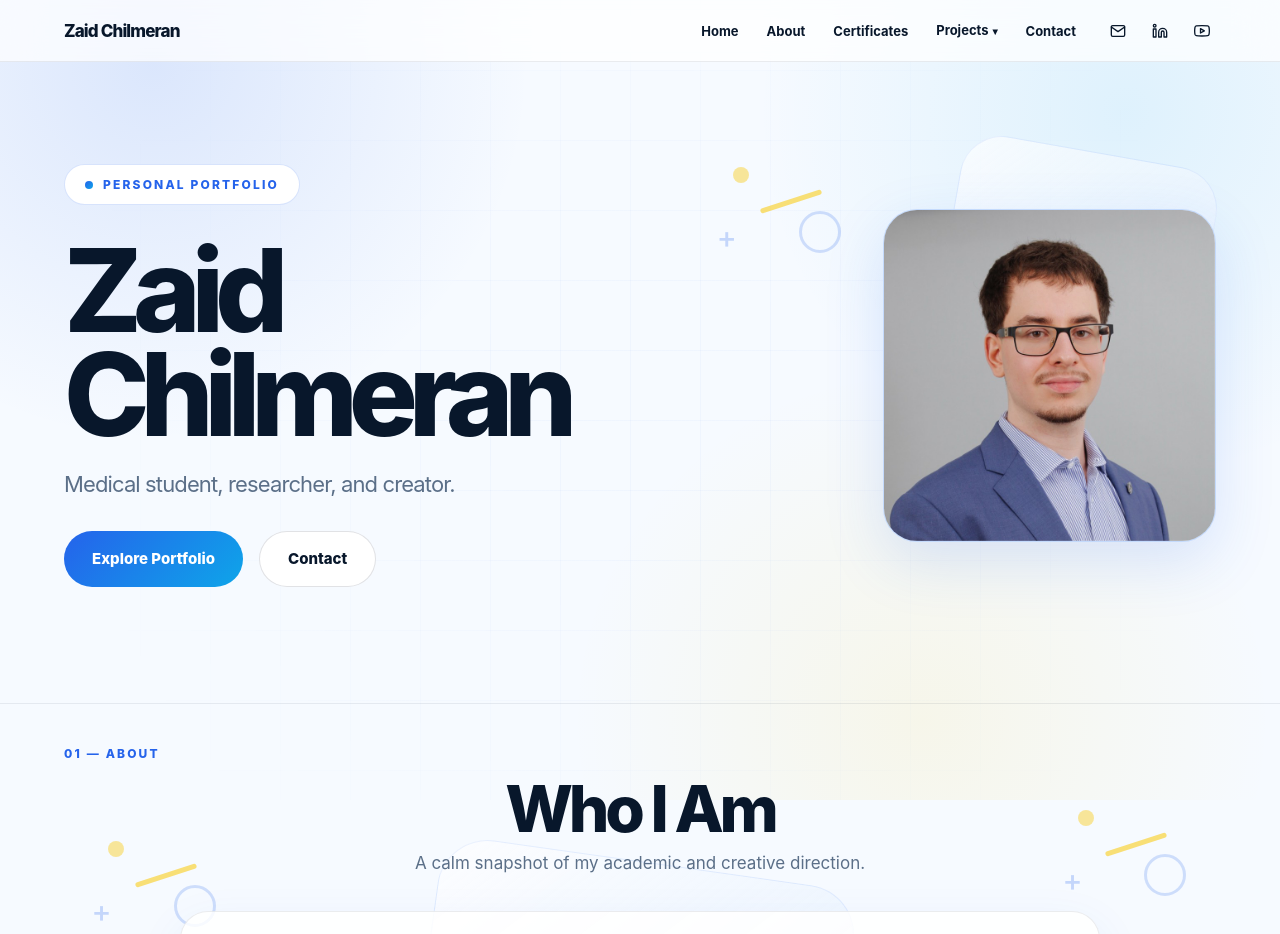
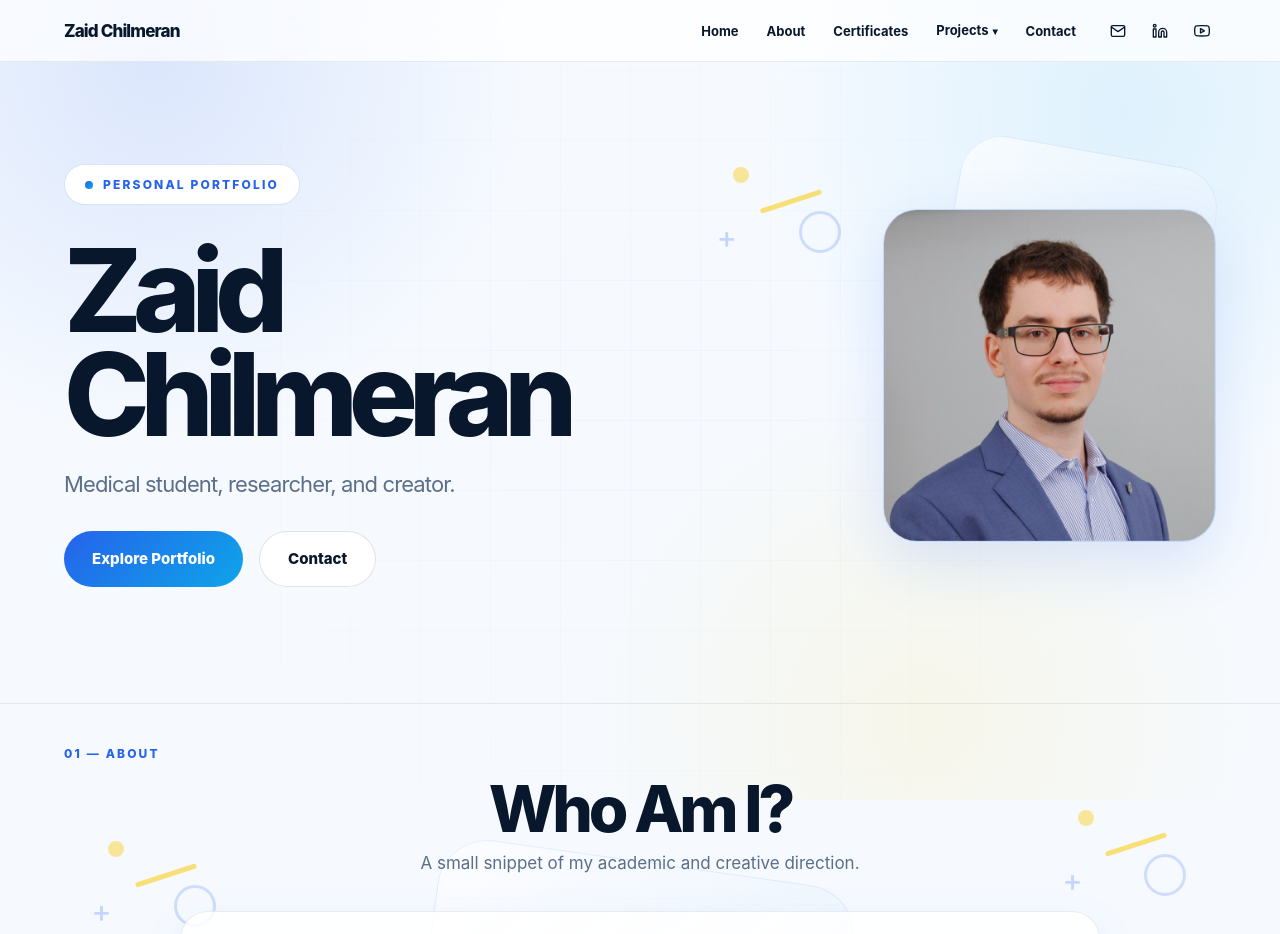
Before and after one commit to zaidc901/zaidchilmeran.com, a React (Vite) app: page / in a window 1280 px wide. Shown: the top 934 px of the page. Built offline with nearby package versions, Linux system fonts and the light colour scheme.

Commit message:
Adjusted about me

```diff
--- a/src/App.jsx
+++ b/src/App.jsx
@@ -1018,9 +1018,9 @@ export default function App() {
 
         <SmallLabel>01 — About</SmallLabel>
 
-        <h2>Who I Am</h2>
+        <h2>Who Am I?</h2>
 
-        <p className="about-sub">A calm snapshot of my academic and creative direction.</p>
+        <p className="about-sub">A small snippet of my academic and creative direction.</p>
 
         <p className="about-card">
           I am a medical student aspiring to do as many interesting things as possible, ranging from research and medical education to passion projects like YouTube videos. I enjoy learning deeply, creating useful resources, and helping others navigate their own academic and professional journeys.
```
